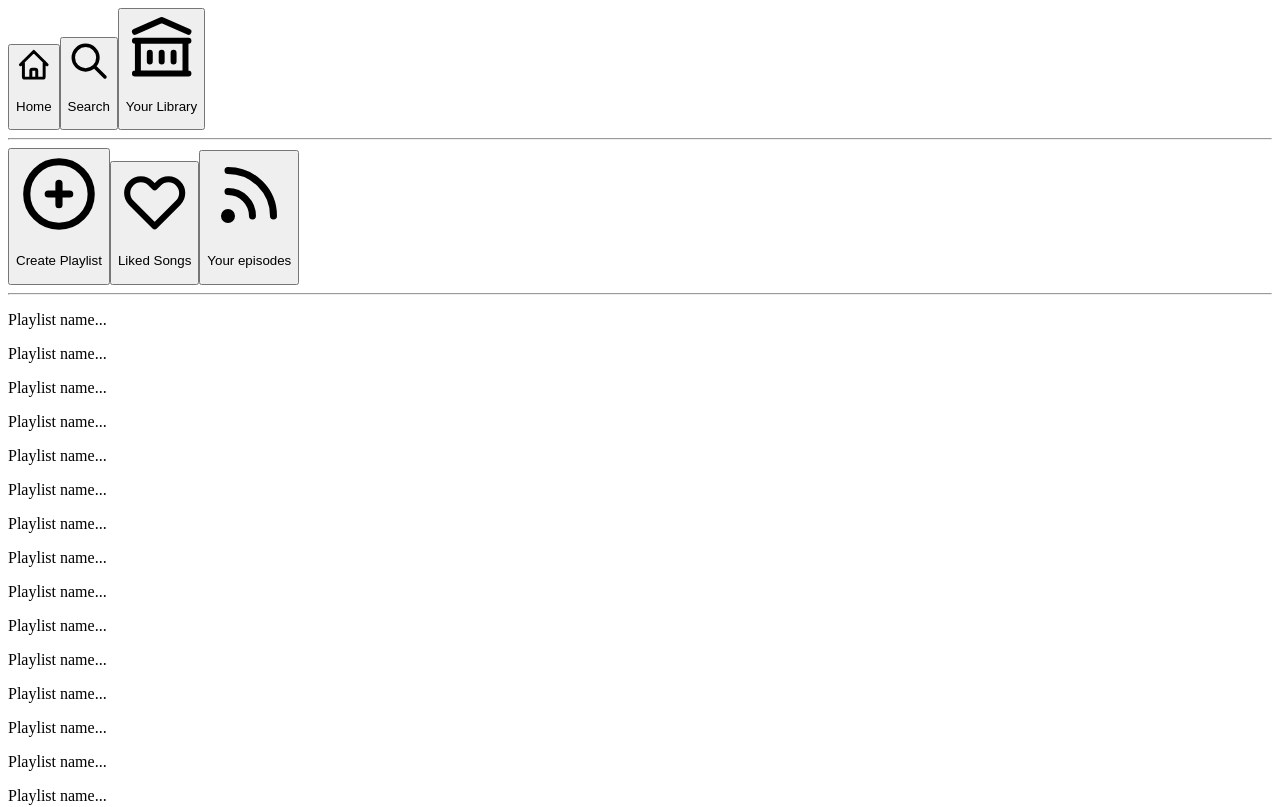
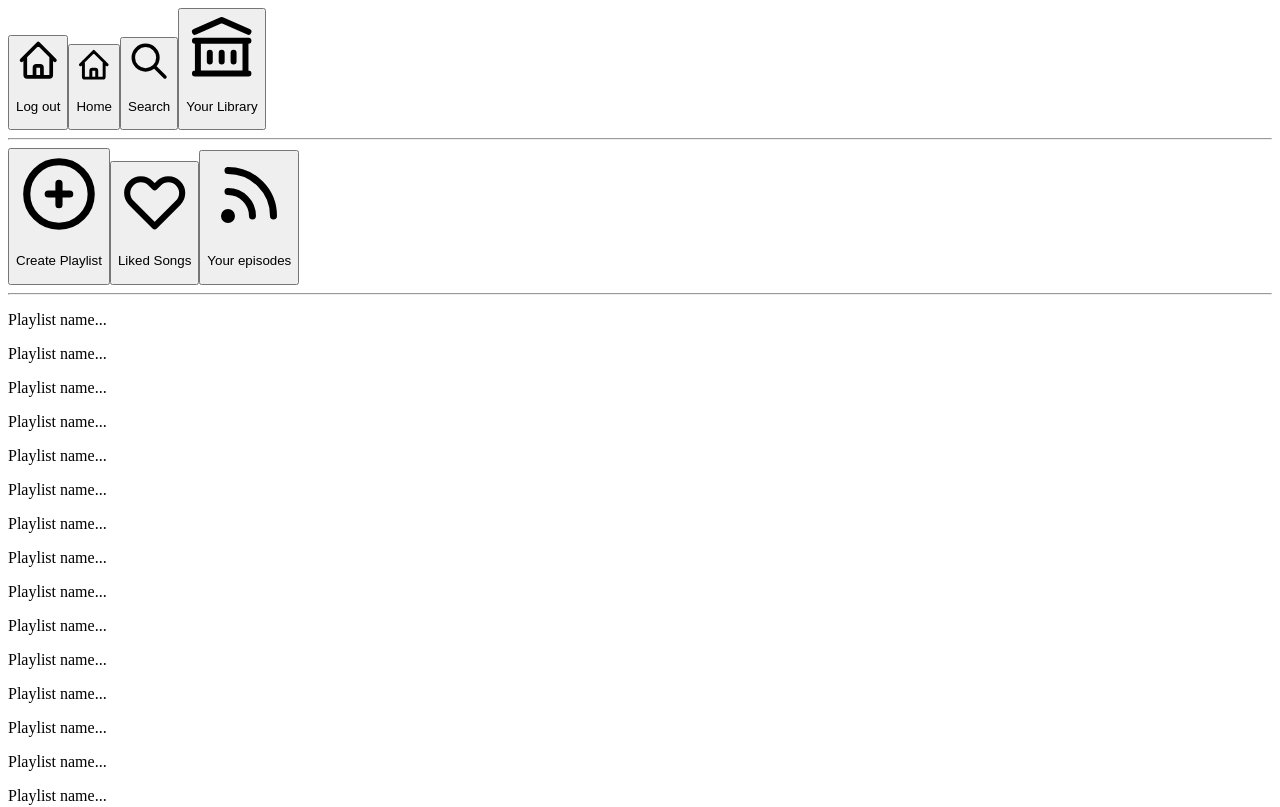
Before and after one commit to phiyenv/spotify-clone, a Next.js app: page / in a window 1280 px wide. Shown: the top 807 px of the page. Built offline with nearby package versions, Linux system fonts and the light colour scheme.

Commit message:
Customising the Sign In page

```diff
--- a/components/Sidebar.js
+++ b/components/Sidebar.js
@@ -6,12 +6,20 @@ import {
     HeartIcon,
     RssIcon,
 }  from "@heroicons/react/outline";
+import { signOut } from "next-auth/react";
 
 function Sidebar() {
     return (
         <div className="text-gray-500 p-5 text-sm border-r
         border-gray-900">
             <div>
+
+            <button className="flex items-center space-x-3 space-y-2
+           hover:text-white" onClick={() => signOut()}>
+               <HomeIcon className="h-5 w-5" />
+               <p>Log out</p>
+           </button>
+
            <button className="flex items-center space-x-3 space-y-2
            hover:text-white">
                <HomeIcon className="h-5 w-5" />
```
Also changed, not shown: pages/login.js (+19 -12 lines).
